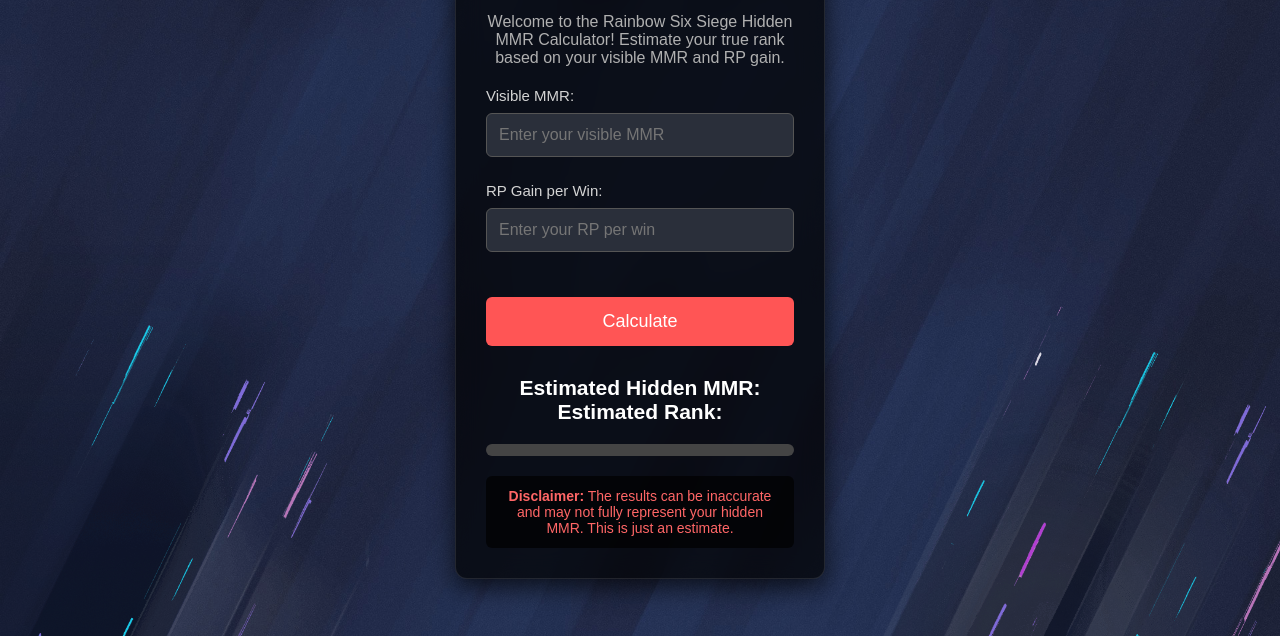
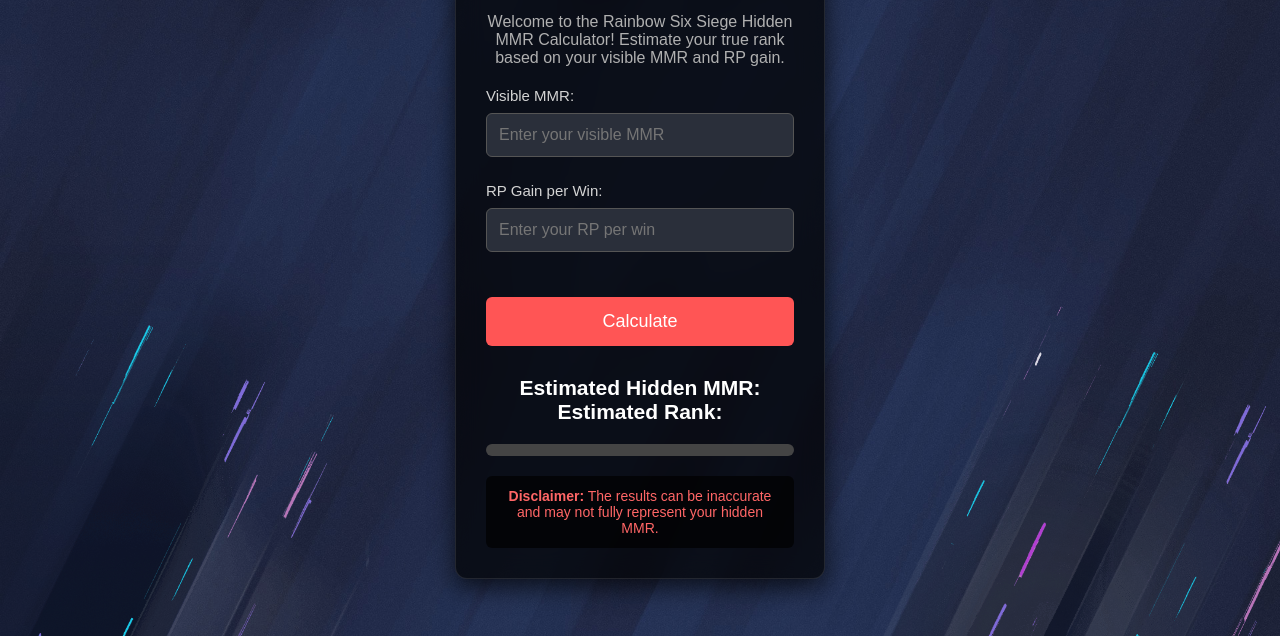
Before and after one commit to aladdin7127/aladdin7127.github.io, a plain HTML site: page index.html in a window 1280 px wide. Shown: the part 164-800 px from the top of the page. Drawn offline with Linux system fonts and the light colour scheme.

Commit message:
Update index.html

```diff
--- a/index.html
+++ b/index.html
@@ -36,7 +36,7 @@
         </div>
 
         <div class="warning">
-            <p><strong>Disclaimer:</strong> The results can be inaccurate and may not fully represent your hidden MMR. This is just an estimate.</p>
+            <p><strong>Disclaimer:</strong> The results can be inaccurate and may not fully represent your hidden MMR.</p>
         </div>
     </div>
 
```
